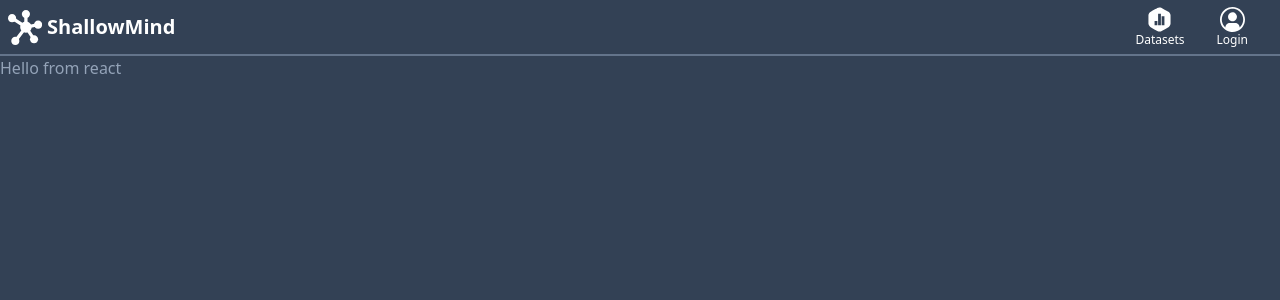
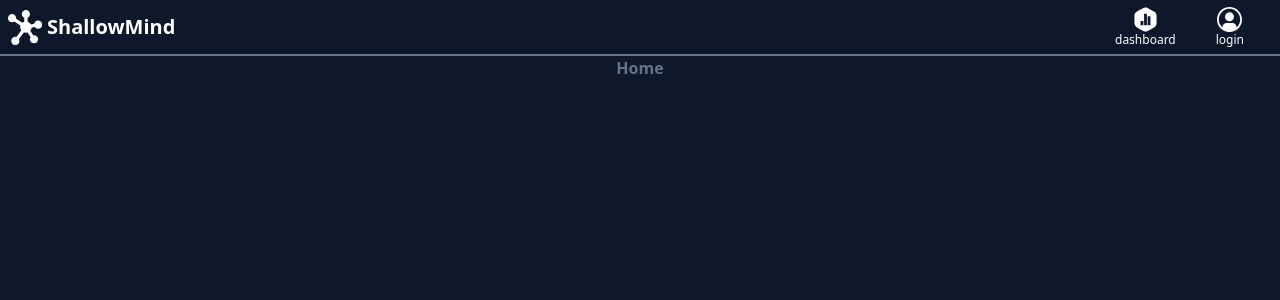
Before and after one commit to ngakana/shallowmind, a React (Create React App) app in the folder client/: page / in a window 1280 px wide. Shown: the top 300 px of the page. Built offline with nearby package versions, Linux system fonts and the light colour scheme.

Commit message:
🚧 setup routing

```diff
--- a/client/src/App.js
+++ b/client/src/App.js
@@ -1,10 +1,28 @@
+import { BrowserRouter as Router, Routes, Route } from "react-router-dom"
+
 import Navbar from "./components/Navbar";
+import Auth from "./pages/Auth";
+import Dashboard from "./pages/Dashboard";
+import Home from "./pages/Home";
+import Model from "./pages/Model";
+import NotFound from "./pages/NotFound";
 
 function App() {
   return (
-    <div className="min-h-screen w-screen bg-slate-700">
-      <Navbar />
-      <h1 className="text-slate-400 text.xl">Hello from react</h1>
+    <div className="
+      max-h-screen w-screen bg-slate-900
+      flex flex-col
+    ">
+      <Router>
+        <Navbar />
+          <Routes>
+            <Route path="/" element={<Home />} />
+            <Route path="/login" element={<Auth />} />
+            <Route path="/models/:id" element={<Model />} />
+            <Route path="/dashboard" element={<Dashboard />} />
+            <Route path="*" element={<NotFound />} />
+          </Routes>
+      </Router>
     </div>
   );
 }
--- /dev/null
+++ b/client/src/components/NavItem.jsx
@@ -0,0 +1,17 @@
+import { Link } from 'react-router-dom';
+
+function NavItem({ path, Icon, subtitle }) {
+    return (
+        <Link to={path} className="mx-2">
+            <li className="
+                        flex flex-col items-center
+                        py-1 px-3
+                    ">
+                <Icon />
+                <p className="text-xs">{subtitle}</p>
+            </li>
+        </Link>
+    )
+}
+
+export default NavItem;
--- a/client/src/components/Navbar.jsx
+++ b/client/src/components/Navbar.jsx
@@ -1,27 +1,25 @@
+import { Link } from "react-router-dom";
+import NavItem from "./NavItem";
 
 import { AvatarIcon, DataIcon, Logo } from "./SVGIcons";
 
 function Navbar() {
     return (
         <div className="
-            h-14 w-full bg-slate-700 text-white text-bold
+            h-14 w-full text-white text-bold
             flex items-center justify-between pl-2 pr-4 py-1
             border-b-2 border-slate-500
             "
         >
-            <div className="flex items-center">
-                <Logo />
-                <p className="text-xl font-bold p-1">ShallowMind</p>
-            </div>
+            <Link to="/">
+                <div className="flex items-center">
+                    <Logo />
+                    <p className="text-xl font-bold p-1">ShallowMind</p>
+                </div>
+            </Link>
             <ul className="flex items-center">
-                <li className="flex flex-col items-center py-4 px-4">
-                    <DataIcon />
-                    <p className="text-xs">Datasets</p>
-                </li>
-                <li className="flex flex-col items-center px-4">
-                    <AvatarIcon />
-                    <p className="text-xs">Login</p>
-                </li>
+                <NavItem path="/dashboard" Icon={DataIcon} subtitle="dashboard" />
+                <NavItem path="/login" Icon={AvatarIcon} subtitle="login" />
             </ul>
         </div>
     )
--- a/client/src/components/SVGIcons.jsx
+++ b/client/src/components/SVGIcons.jsx
@@ -1,7 +1,7 @@
 export const Logo = () => {
     return (
         <svg width="35" height="35" viewBox="0 0 35 35" fill="none" xmlns="http://www.w3.org/2000/svg">
-            <g clip-path="url(#clip0_1256_1071)">
+            <g clipPath="url(#clip0_1256_1071)">
                 <path d="M30.4419 16.2791L29.7907 13.0233L19.5349 15.1396V4.06982H16.2791V14.0815L4.96511 6.75587L3.17441 9.52331L15.5465 17.5001L6.02324 29.9535L8.6279 31.907L17.8256 19.8605L24.6628 30.1977L27.4302 28.407L20.593 18.2326L30.4419 16.2791Z" fill="white" />
                 <path d="M17.907 22.7907C21.0537 22.7907 23.6046 20.2398 23.6046 17.0931C23.6046 13.9463 21.0537 11.3954 17.907 11.3954C14.7602 11.3954 12.2093 13.9463 12.2093 17.0931C12.2093 20.2398 14.7602 22.7907 17.907 22.7907Z" fill="white" />
                 <path d="M17.907 8.13954C20.1547 8.13954 21.9768 6.31744 21.9768 4.06977C21.9768 1.8221 20.1547 0 17.907 0C15.6593 0 13.8372 1.8221 13.8372 4.06977C13.8372 6.31744 15.6593 8.13954 17.907 8.13954Z" fill="white" />
--- /dev/null
+++ b/client/src/pages/Auth.jsx
@@ -0,0 +1,13 @@
+
+function Auth() {
+    return (
+        <div className="
+            h-screen w-screen
+            flex items-start justify-center
+        ">
+            <p className="text-xlg text-slate-500">Login or Register</p>
+        </div>
+    )
+}
+
+export default Auth;
--- /dev/null
+++ b/client/src/pages/Dashboard.jsx
@@ -0,0 +1,13 @@
+
+function Dashboard() {
+    return (
+        <div className="
+            h-screen w-screen
+            flex items-start justify-center
+        ">
+            <p className="text-xlg text-slate-500">Dashboard</p>
+        </div>
+    )
+}
+
+export default Dashboard;
--- /dev/null
+++ b/client/src/pages/Home.jsx
@@ -0,0 +1,13 @@
+
+function Home() {
+    return (
+        <div className="
+            h-screen w-screen
+            flex items-start justify-center
+        ">
+            <p className="text-center text-slate-500 font-bold">Home</p>
+        </div>
+    )
+}
+
+export default Home;
--- /dev/null
+++ b/client/src/pages/Model.jsx
@@ -0,0 +1,13 @@
+
+function Model() {
+    return (
+        <div className="
+            h-screen w-screen
+            flex items-start justify-center
+        ">
+            <p className="text-center text-slate-500">Model</p>
+        </div>
+    )
+}
+
+export default Model;
--- /dev/null
+++ b/client/src/pages/NotFound.jsx
@@ -0,0 +1,13 @@
+
+function NotFound() {
+    return (
+        <div className="
+            h-screen w-screen
+            flex items-start justify-center
+        ">
+            <p className="text-xlg text-white">404 Error page not found</p>
+        </div>
+    )
+}
+
+export default NotFound;
```
